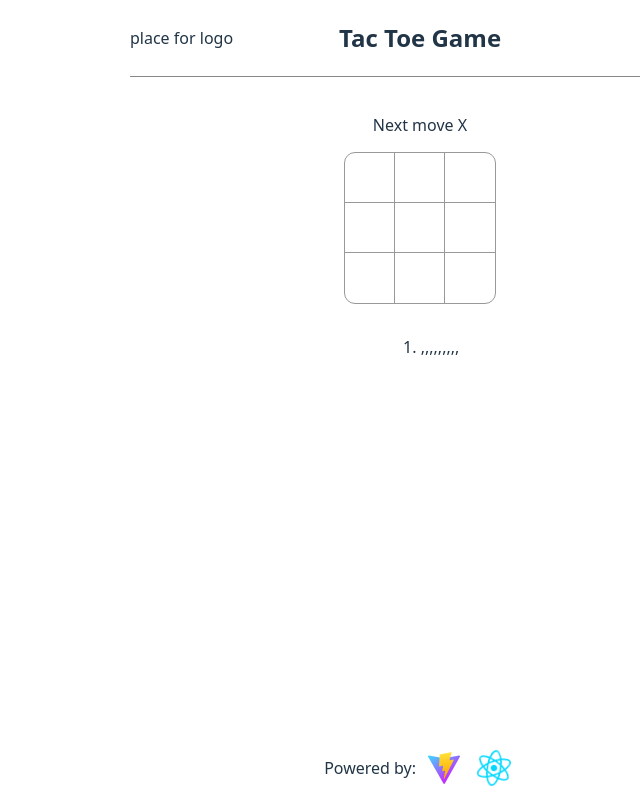
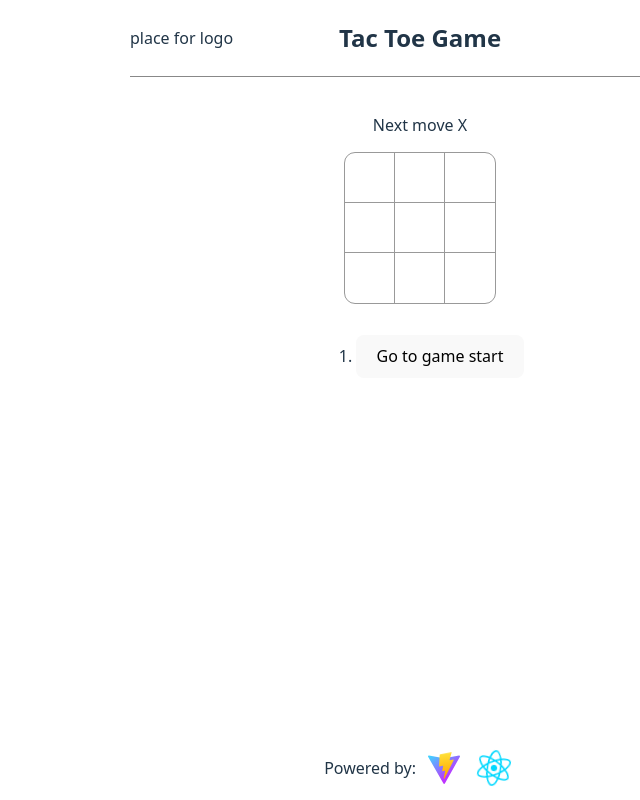
Before and after one commit to ArkadiuszBlochowiak/tic-tac-toe-game, a React (Vite) app: page /game in a window 1280 px wide. Shown: the whole page, without its empty margins (220-860 px from the left). Built offline with nearby package versions, Linux system fonts and the light colour scheme.

Commit message:
Handle moves logic

```diff
--- a/src/features/game/Game.tsx
+++ b/src/features/game/Game.tsx
@@ -15,21 +15,25 @@ export default function Game() {
 
   const [isCross, setCross] = useState(true);
   const [history, setHistory] = useState<SquareElement[][]>([list]);
-  const currentSquares = history[history.length - 1];
+  const [currentMove, setCurrentMove] = useState(0);
+  const currentStep = history[currentMove];
 
-  function handleClick(squares: SquareElement[]): void {
+  function handleMove(squares: SquareElement[]): void {
+    const newHistory = [...history.splice(0, currentMove + 1), squares];
     setCross(!isCross);
-    setHistory([...history, squares]);
+    setHistory(newHistory);
+    setCurrentMove(newHistory.length - 1);
+  }
+
+  function handleCurrentStep(step: number): void {
+    setCurrentMove(step);
+    setCross(step % 2 === 0);
   }
 
   return (
     <div className="game">
-      <Board
-        squares={currentSquares}
-        isCross={isCross}
-        onUpdate={handleClick}
-      />
-      <Moves moves={history} />
+      <Board squares={currentStep} isCross={isCross} onUpdate={handleMove} />
+      <Moves moves={history} onUpdate={handleCurrentStep} />
     </div>
   );
 }
--- a/src/features/game/Moves.tsx
+++ b/src/features/game/Moves.tsx
@@ -1,20 +1,28 @@
 import type { SquareElement } from "./types/game.ts";
 import "./moves.css";
 
-export default function Moves({ moves }: { moves: SquareElement[][] }) {
-  const list = moves.map((item, index) => (
+export default function Moves({
+  moves,
+  onUpdate,
+}: {
+  moves: SquareElement[][];
+  onUpdate: (step: number) => void;
+}) {
+  const list = moves.map((_item, index) => (
     <li key={index}>
-      <List state={item} />
+      <List step={index} changeStep={() => onUpdate(index)} />
     </li>
   ));
 
   return <ol className="moves">{list}</ol>;
 }
 
-function List({ state }: { state: SquareElement[] }) {
-  const listItems = state.map((element) => (
-    <span key={element.index}>{element.value ?? " "},</span>
-  ));
+function List({ step, changeStep }: { step: number; changeStep: () => void }) {
+  const label = step ? `Go to move #${step}` : "Go to game start";
 
-  return <div className="moves-list">{listItems}</div>;
+  return (
+    <button type="button" className="moves-item" onClick={changeStep}>
+      {label}
+    </button>
+  );
 }
```
